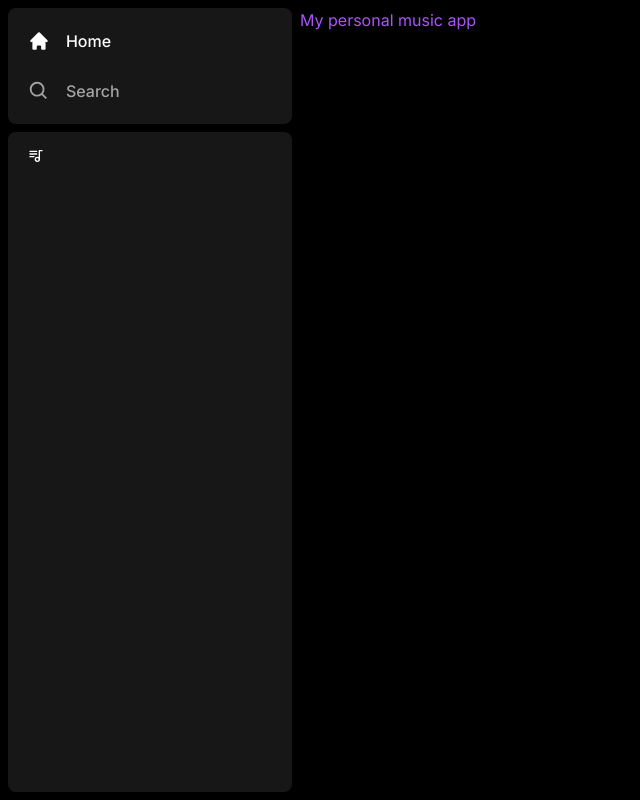
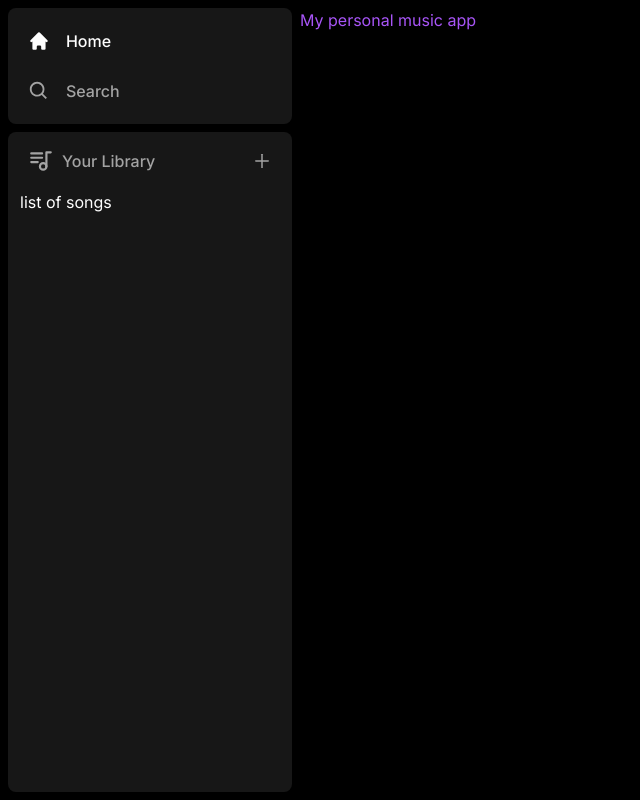
Before and after one commit to katleschris/music-app, a Next.js app: page / in a window 1280 px wide. Shown: the whole page, without its empty margins (0-640 px from the left). Built offline with nearby package versions, Linux system fonts and the light colour scheme.

Commit message:
Completed Sidebar

```diff
--- a/components/Library.tsx
+++ b/components/Library.tsx
@@ -1,7 +1,11 @@
 'use client'
 import { TbPlaylist} from 'react-icons/tb'
+import { AiOutlinePlus} from 'react-icons/ai'
 
 const Library = () => {
+    const onClick = () =>{
+        // Handle upload
+    }
     return (
         <div className="flex flex-col">
             <div className="
@@ -10,9 +14,33 @@ const Library = () => {
             justify-between
             px-5
             pt-4">
-                <div className="inline-flex items-center gap-x-2">
-                    <TbPlaylist />
+                <div className="inline-flex
+                 items-center
+                 gap-x-2">
+                    <TbPlaylist size={26} className='text-neutral-400'/>
+                    <p className='text-neutral-400
+                                  font-medium
+                                  text-md'>
+                        Your Library
+                    </p>
                 </div>
+                <AiOutlinePlus
+                onClick ={onClick}
+                size={20}
+                className='
+                text-neutral-400
+                cursor-pointer
+                hover:text-white
+                transition'
+                />
+            </div>
+            <div className='
+            flex
+            flex-col
+            gap-y-2
+            mt-4
+            px-3'>
+                list of songs
             </div>
         </div>
     )
```
